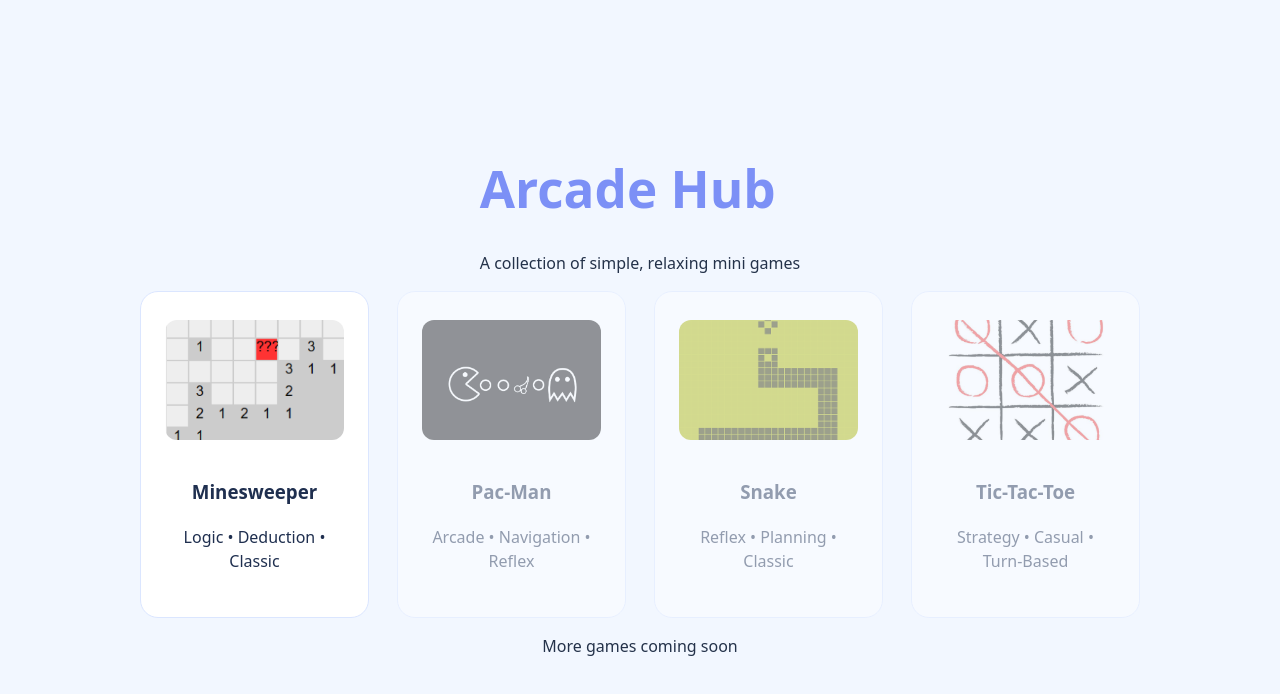
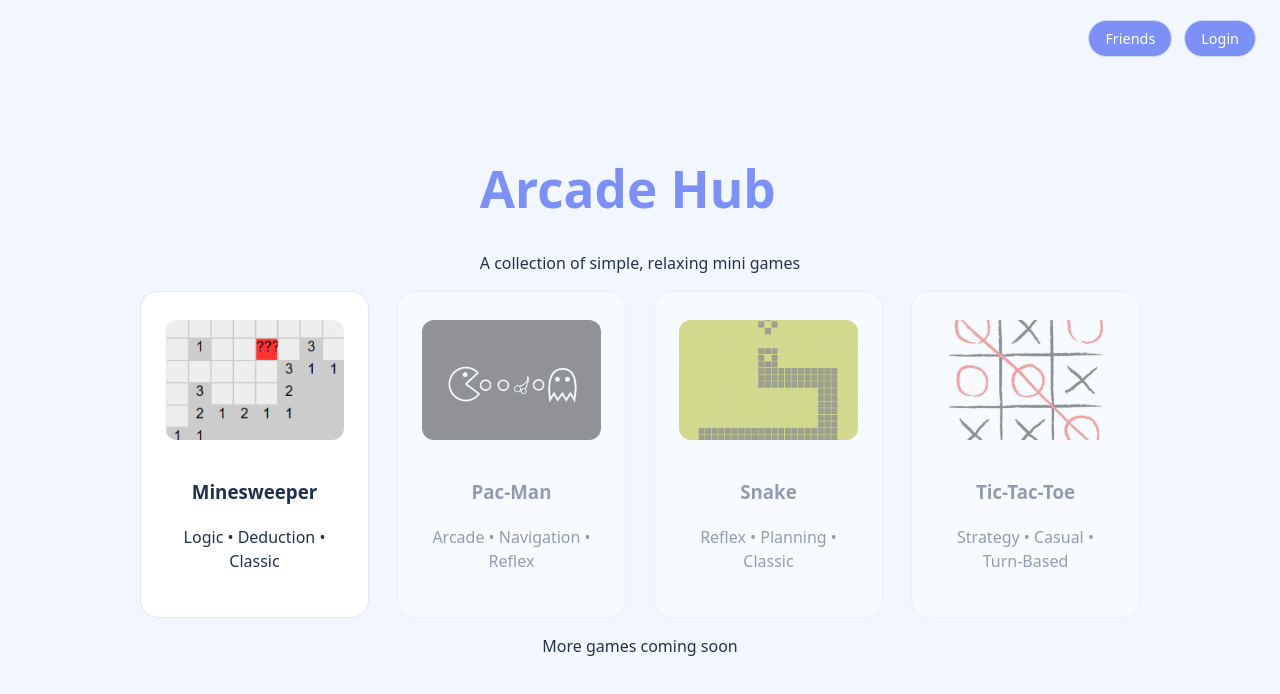
Before and after one commit to fabjenny13/Arcade_Hub, a React (Vite) app: page / in a window 1280 px wide. Shown: the top 694 px of the page. Built offline with nearby package versions, Linux system fonts and the light colour scheme.

Commit message:
updated dashboard

```diff
--- a/src/Pages/Dashboard.css
+++ b/src/Pages/Dashboard.css
@@ -19,6 +19,42 @@
   justify-content: center;
 
   font-family: system-ui, sans-serif;
+}
+
+/* TOP RIGHT ACTIONS */
+.top-actions {
+  position: absolute;
+  top: 20px;
+  right: 24px;
+  display: flex;
+  gap: 12px;
+}
+
+.top-actions button {
+  font-family: inherit;
+  padding: 8px 16px;
+  border-radius: 999px;
+  font-size: 0.9rem;
+  cursor: pointer;
+  border: 1px solid #cddcff;
+  background: #7c90f6;
+  color: #ffffff;
+}
+
+.top-actions button:hover {
+  background-color: #677ff6;
+}
+
+/* FRIENDS BUTTON */
+.friends-btn {
+  background: #ffffff;
+}
+
+/* LOGIN BUTTON (slightly emphasized) */
+.login-btn {
+  background: #7c90f6;
+  color: white;
+  border-color: #7c90f6;
 }
 
 /* TITLE */
@@ -59,6 +95,7 @@
 /* subtle interaction (no animation-heavy feel) */
 .game-card:hover {
   background: #f7faff;
+  border: 5px solid #7c90f6;
 }
 
 /* disabled */
--- a/src/Pages/Dashboard.jsx
+++ b/src/Pages/Dashboard.jsx
@@ -5,6 +5,11 @@
   return (
     <div className="dashboard">
       {/* HEADER */}
+      <div className="top-actions">
+        <button className="friends-btn">Friends</button>
+        <button className="login-btn">Login</button>
+      </div>
+
       <header>
         <div>
           <h1 className="dashboard-title">Arcade Hub</h1>
```
